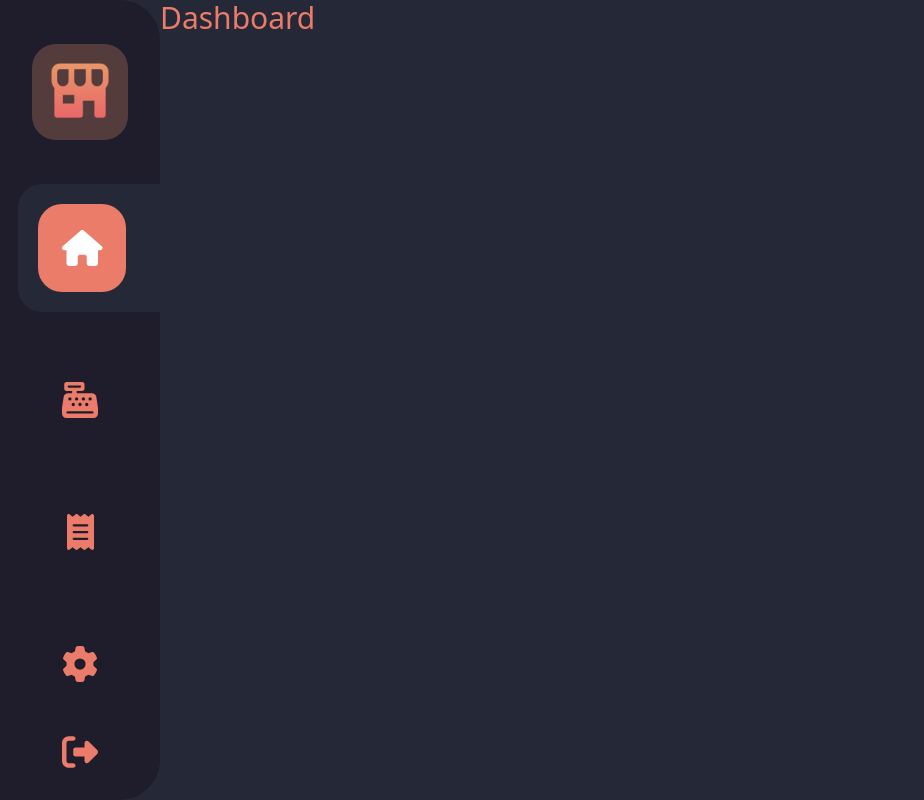
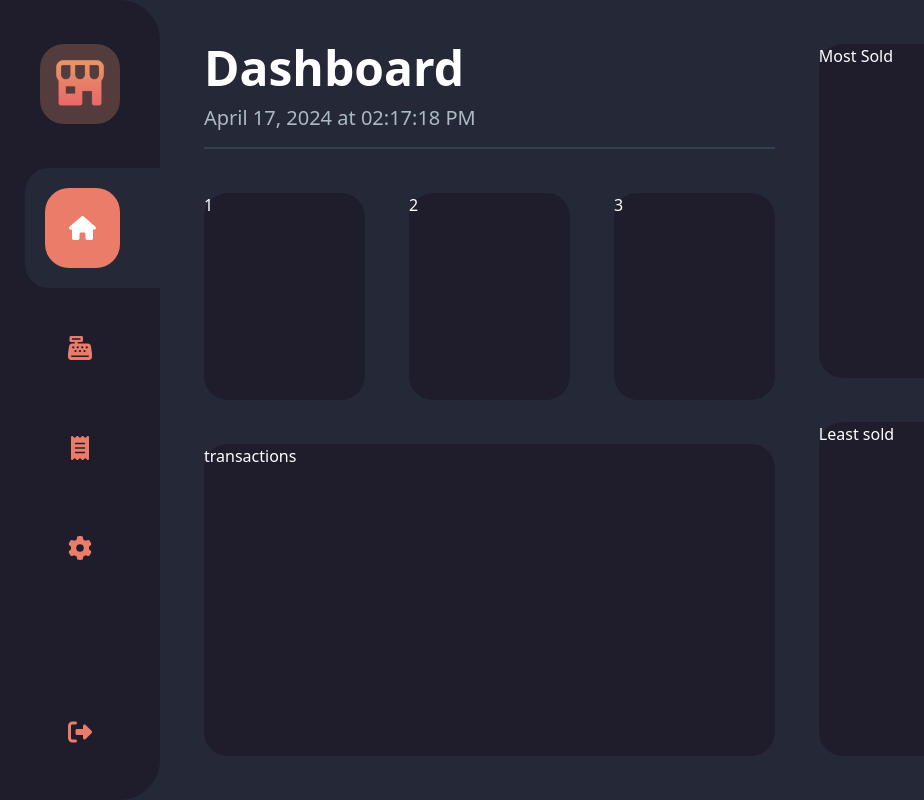
Before and after one commit to jsmrk/cashierio, a React (Vite) app: page /dashboard in a window 1280 px wide. Shown: the whole page, without its empty margins (0-924 px from the left). Built offline with nearby package versions, Linux system fonts and the light colour scheme.

Commit message:
tabtitle done

```diff
--- a/src/App.tsx
+++ b/src/App.tsx
@@ -1,5 +1,5 @@
 import { Routes, Route } from "react-router-dom";
-import Dashboard from "./pages/Dashboard";
+import Dashboard from "./pages/dashboard/Dashboard";
 import Cashier from "./pages/Cashier";
 import Sales from "./pages/Sales";
 import Settings from "./pages/Settings";
@@ -11,7 +11,7 @@ function App() {
       <div className="">
         <Sidebar />
       </div>
-      <div className="">
+      <div className="w-screen h-screen p-11">
         <Routes>
           <Route path="/dashboard" element={<Dashboard />}></Route>
           <Route path="/cashier" element={<Cashier />}></Route>
--- /dev/null
+++ b/src/components/Card.tsx
@@ -0,0 +1,12 @@
+type Props = {
+  children: React.ReactNode;
+  className: string;
+};
+
+const DashboardCard = ({ children, className }: Props) => {
+  return (
+    <div className={`${className} bg-dark-200 rounded-3xl `}>{children}</div>
+  );
+};
+
+export default DashboardCard;
--- a/src/components/Sidebar.tsx
+++ b/src/components/Sidebar.tsx
@@ -43,7 +43,7 @@ const Sidebar = () => {
     setActiveLink(path);
   };
   const buttonStyle =
-    "text-primary text-4xl p-6 rounded-3xl hover:bg-primary hover:text-white transition-all duration-200";
+    "text-primary text-2xl p-6 rounded-3xl hover:bg-primary hover:text-white transition-all duration-200";
 
   return (
     <div className="h-full w-40  bg-dark-200 flex flex-col justify-between items-center rounded-r-[2.5rem]">
@@ -51,9 +51,9 @@ const Sidebar = () => {
         <img
           src={Logo}
           alt="logo"
-          className="size-24 rounded-3xl mt-11 text-center"
+          className="size-20 rounded-3xl mt-11 text-center"
         />
-        <ul className="flex flex-col gap-11 justify-center items-center">
+        <ul className="flex flex-col gap-5 justify-center items-center">
           {sidebar.map((data, index) => {
             return (
               <NavLink
--- /dev/null
+++ b/src/components/SidebarTitle.tsx
@@ -0,0 +1,36 @@
+import React, { useEffect, useState } from "react";
+
+type Props = {
+  children: React.ReactNode;
+  className: string;
+};
+
+const SidebarTitle = ({ children, className }: Props) => {
+  const [currentTime, setCurrentTime] = useState(new Date());
+
+  useEffect(() => {
+    const intervalId = setInterval(() => {
+      setCurrentTime(new Date());
+    }, 1000);
+
+    return () => clearInterval(intervalId);
+  }, []);
+
+  const formattedDateTime = currentTime.toLocaleDateString("en-US", {
+    year: "numeric",
+    month: "long",
+    day: "numeric",
+    hour: "2-digit",
+    minute: "2-digit",
+    second: "2-digit",
+  });
+
+  return (
+    <div className={`${className} border-b-2 border-b-slate-700`}>
+      <div className={` text-white font-bold text-5xl mb-3`}>{children}</div>
+      <div className="text-xl text-t-grey">{formattedDateTime}</div>
+    </div>
+  );
+};
+
+export default SidebarTitle;
--- a/src/pages/Dashboard.tsx
+++ /dev/null
@@ -1,9 +0,0 @@
-import React from "react";
-
-type Props = {};
-
-const Dashboard = (props: Props) => {
-  return <div className="text-primary text-3xl">Dashboard</div>;
-};
-
-export default Dashboard;
--- /dev/null
+++ b/src/pages/dashboard/Dashboard.tsx
@@ -0,0 +1,28 @@
+/* eslint-disable @typescript-eslint/no-unused-vars */
+import React from "react";
+import Card from "../../components/Card";
+import SidebarTitle from "../../components/SidebarTitle";
+
+const Dashboard = () => {
+  return (
+    <div className="h-full w-full grid grid-cols-7 gap-11 text-white ">
+      {/* LEFT DIV */}
+      <div className="flex flex-col col-span-4 gap-11 ">
+        <SidebarTitle className="basis-1/4">Dashboard</SidebarTitle>
+        <div className=" basis-2/4 flex gap-11 ">
+          <Card className="basis-1/3">1</Card>
+          <Card className="basis-1/3">2</Card>
+          <Card className="basis-1/3">3</Card>
+        </div>
+        <Card className="basis-3/4">transactions</Card>
+      </div>
+      {/* RIGHT DIV */}
+      <div className="flex flex-col col-span-3 gap-11">
+        <Card className="basis-1/2">Most Sold</Card>
+        <Card className="basis-1/2">Least sold</Card>
+      </div>
+    </div>
+  );
+};
+
+export default Dashboard;
```
